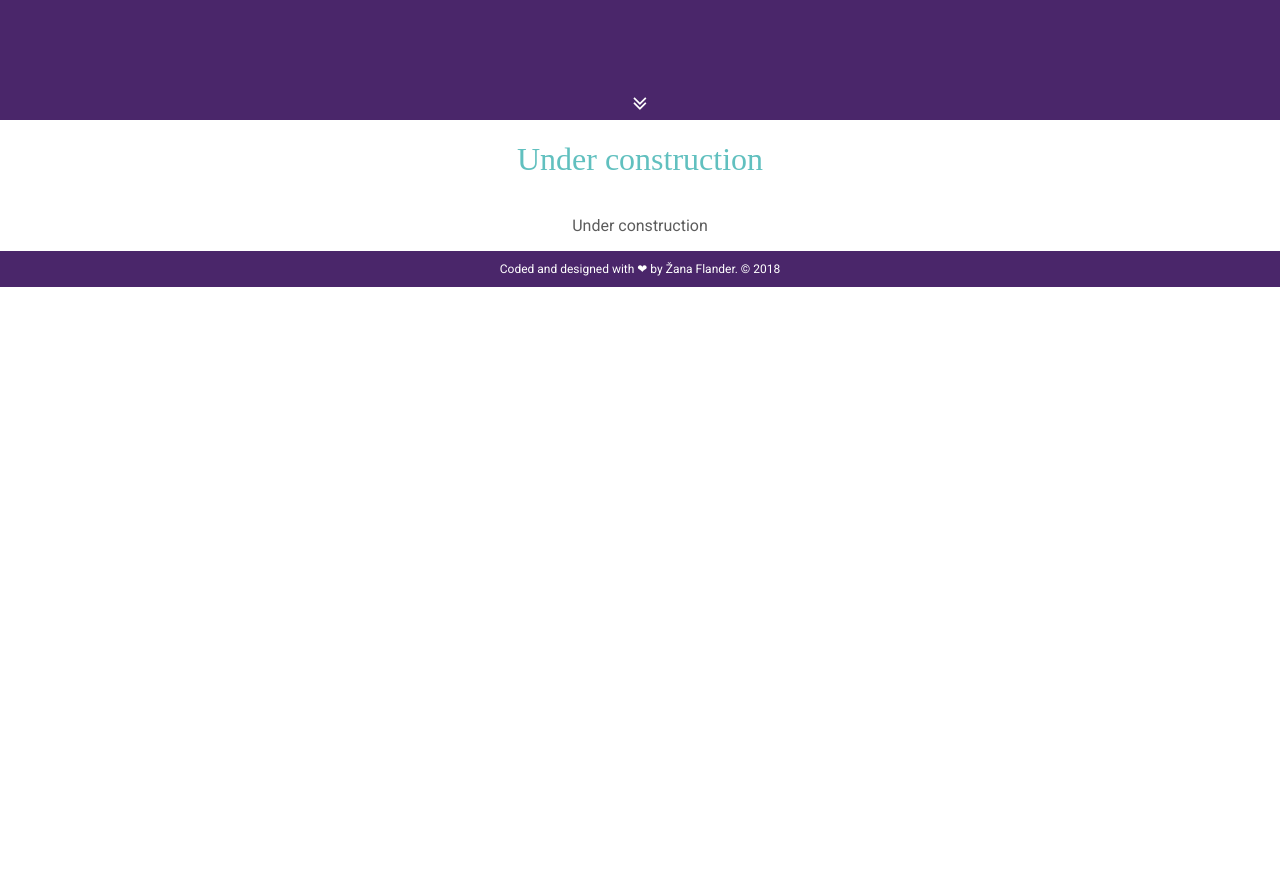
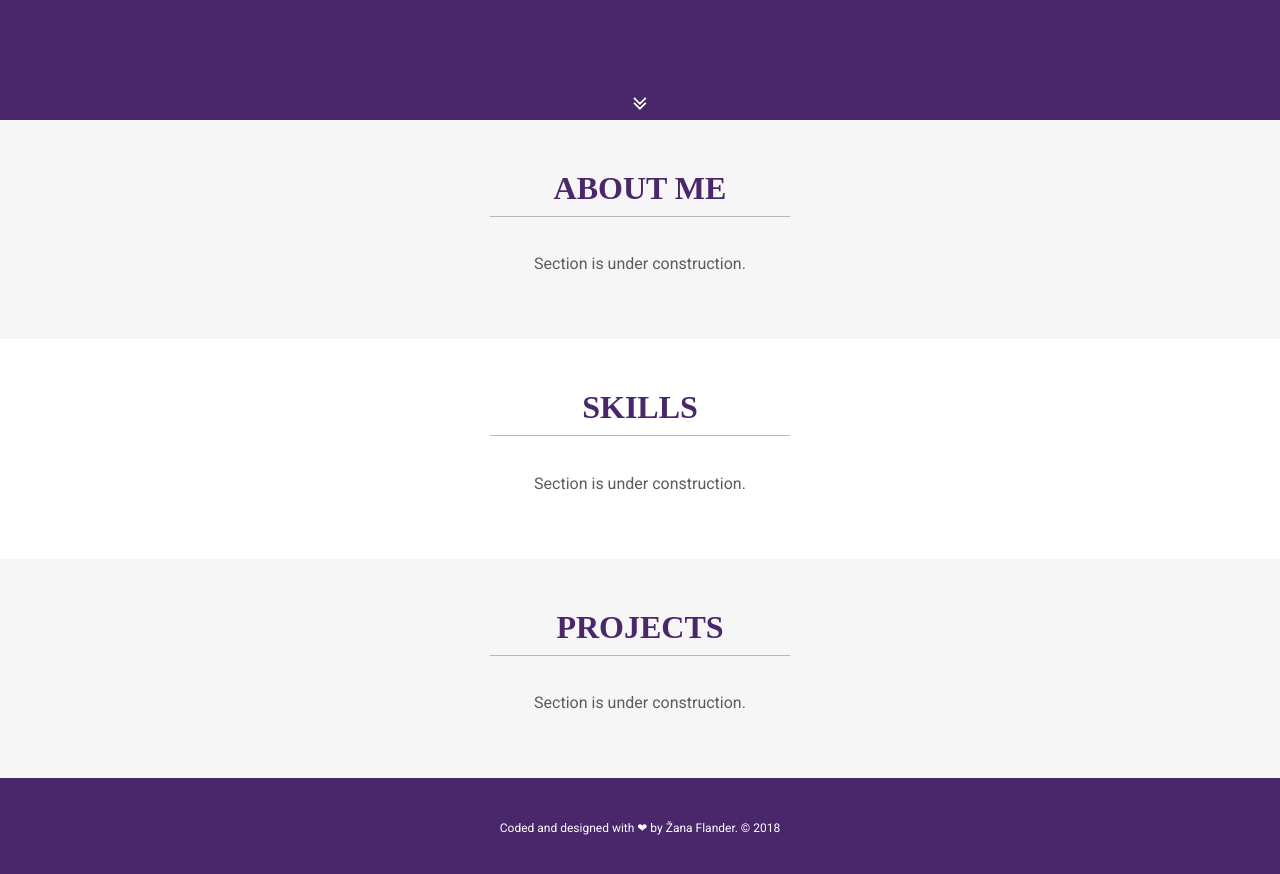
Before and after one commit to flanzana/zanawebsite-react, a React (Create React App) app: page / in a window 1280 px wide. Shown: the part 680-1554 px from the top of the page. Before the commit the page ends 967 px from the top, so only its background shows below. Built offline with nearby package versions, Linux system fonts and the light colour scheme; a web font is replaced by a local one.

Commit message:
Style: add basic layout for main sections

```diff
--- a/src/App.js
+++ b/src/App.js
@@ -2,29 +2,27 @@ import React, { Component } from 'react';
 import styled, { ThemeProvider } from "styled-components";
 import { theme } from "./theme/globalStyle";
 import Header from "./components/Header.js";
+import AboutMe from "./components/AboutMe.js";
+import Skills from "./components/Skills.js";
+import Projects from "./components/Projects.js";
 
 const Wrapper = styled.div`
 	text-align: center;
 `;
 
-const Main = styled.div`
+const MainContent = styled.div`
 	color: ${props => props.theme.dark};
-  background-color: ${props => props.theme.white};
+	background-color: ${props => props.theme.primary};
 	display: flex;
 	flex-direction: column;
 	align-items: center;
 	justify-content: center;
 `;
 
-const MainTitle = styled.h1`
-  font-weight: 400;
-  color: ${props => props.theme.secondary}
-`;
-
 const Footer = styled.div`
 	background-color: ${props => props.theme.primary};
 	color: ${props => props.theme.white};
-	height: 36px;
+	height: 100px;
 	display: flex;
 	align-items: center;
 
@@ -44,10 +42,11 @@ class App extends Component {
 			<ThemeProvider theme={this.state.theme}>
 				<Wrapper>
 					<Header/>
-          <Main>
-            <MainTitle>Under construction</MainTitle>
-            <p>Under construction</p>
-          </Main>
+					<MainContent>
+						<AboutMe/>
+						<Skills/>
+						<Projects/>
+					</MainContent>
 					<Footer>
 						<p>Coded and designed with ❤ by Žana Flander. © 2018</p>
 					</Footer>
--- /dev/null
+++ b/src/components/AboutMe.js
@@ -0,0 +1,15 @@
+import React, { Component } from 'react';
+import { MainSection, MainTitle } from "../theme/globalStyle";
+
+class AboutMe extends Component {
+    render() {
+        return(
+            <MainSection bgl>
+                <MainTitle>About me</MainTitle>
+                <p>Section is under construction.</p>
+            </MainSection>
+        )
+    }
+}
+
+export default AboutMe;
--- a/src/components/Header.js
+++ b/src/components/Header.js
@@ -17,9 +17,7 @@ const HeaderDiv = styled.div`
 	h1 {
 		color: ${props => props.theme.white};
 		font-size: calc(18px + 10vmin);
-		font-weight: 900;
 		padding: 0 10px;
-		text-transform: uppercase;
 	}
 `;
 
--- /dev/null
+++ b/src/components/Projects.js
@@ -0,0 +1,15 @@
+import React, { Component } from 'react';
+import { MainSection, MainTitle } from "../theme/globalStyle";
+
+class Projects extends Component {
+    render() {
+        return(
+            <MainSection bgl>
+                <MainTitle>Projects</MainTitle>
+                <p>Section is under construction.</p>
+            </MainSection>
+        )
+    }
+}
+
+export default Projects;
--- /dev/null
+++ b/src/components/Skills.js
@@ -0,0 +1,15 @@
+import React, { Component } from 'react';
+import { MainSection, MainTitle } from "../theme/globalStyle";
+
+class Skills extends Component {
+    render() {
+        return(
+            <MainSection bgw>
+                <MainTitle>Skills</MainTitle>
+                <p>Section is under construction.</p>
+            </MainSection>
+        )
+    }
+}
+
+export default Skills;
--- a/src/theme/globalStyle.js
+++ b/src/theme/globalStyle.js
@@ -1,4 +1,4 @@
-import { injectGlobal } from 'styled-components';
+import styled, { injectGlobal, css } from 'styled-components';
 
 export const theme = {
 	primary: '#4a266a',
@@ -20,7 +20,39 @@ injectGlobal`
 		min-width: 320px;
 	}
 
-  h1,h2 {
+	h1 {
 		font-family: Coda, cursive;
+		font-weight: 900;
+		text-transform: uppercase;
+		text-align: center;
 	}
 `;
+
+export const MainTitle = styled.h1`
+	color: ${props => props.theme.primary};
+	font-size: 2em;
+	margin-top: 0;
+	line-height: 1.75em;
+	border-bottom: 1px solid #b7b7b7;
+	width: 300px;
+`;
+
+export const MainSection = styled.div`
+	display: flex;
+	flex-direction: column;
+	align-items: center;
+	justify-content: center;
+	width: 100%;
+	padding: 40px 0 50px 0;
+
+	${props =>
+		props.bgl &&
+		css`
+			background-color: ${props => props.theme.light};
+	`};
+	${props =>
+		props.bgw &&
+		css`
+			background-color: ${props => props.theme.white};
+	`};
+`;
```
Lines whose indentation alone changed are shown as unchanged.
